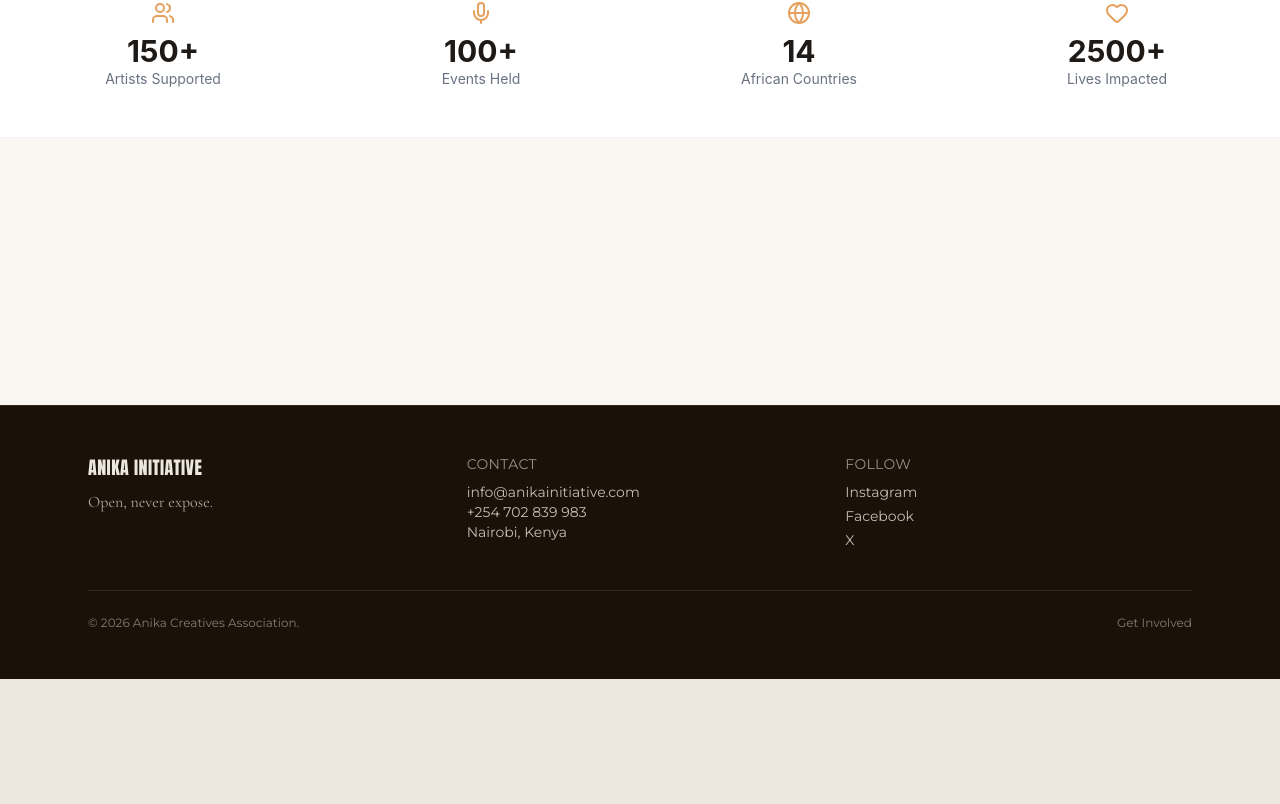
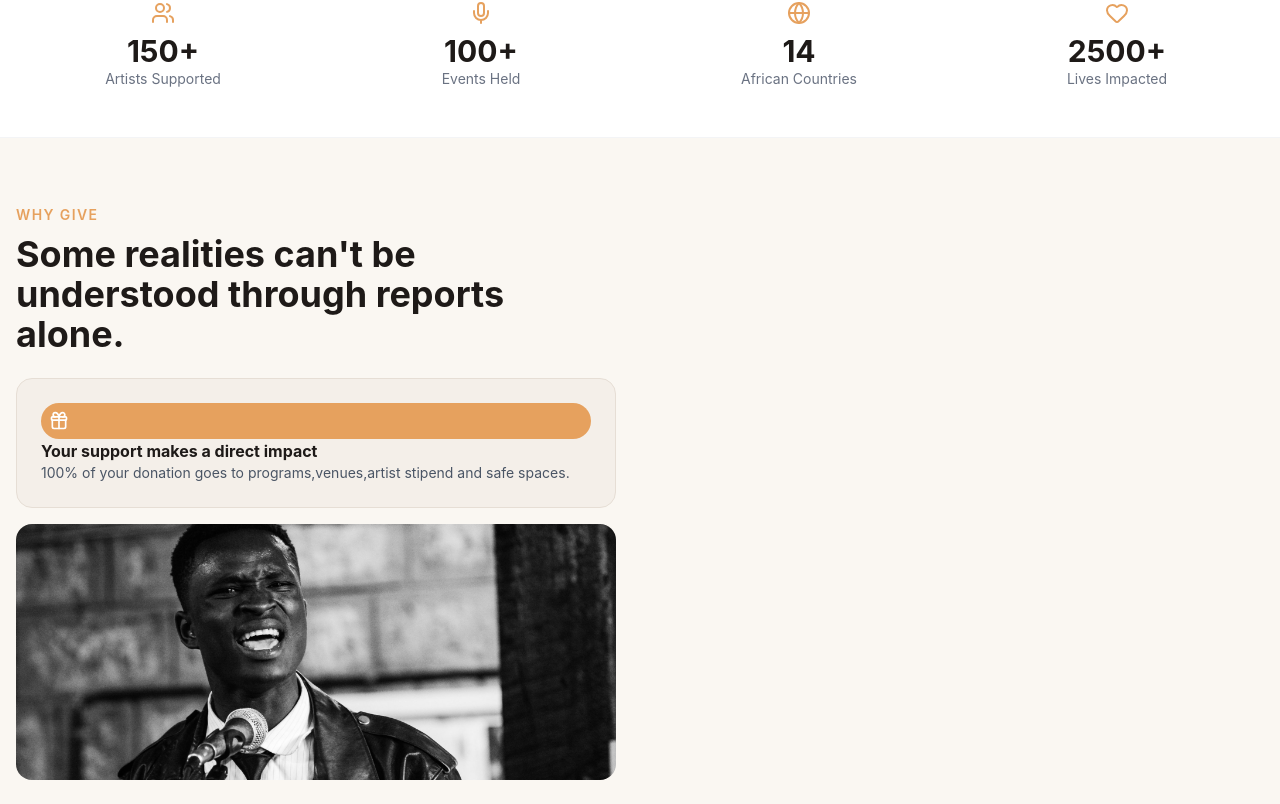
Before and after one commit to Jkosencha/Anika-Initiative, a React (Vite) app: page /donate in a window 1280 px wide. Shown: the part 456-1260 px from the top of the page. Before the commit the page ends 1135 px from the top, so only its background shows below. Built offline with nearby package versions, Linux system fonts and the light colour scheme.

Commit message:
feat: added image section with immage placeholder

```diff
--- a/src/pages/Donate.jsx
+++ b/src/pages/Donate.jsx
@@ -110,6 +110,37 @@ const DonationPage = () => {
           })}
         </div>
       </section>
+
+      <section className="py-16 px-4 max-w-7xl mx-auto">
+        <div className="grid grid-cols-1 lg:grid-cols-2 gap-12 items-start">
+          <div>
+            <span className="text-[#E6A15E] font-semibold text-sm tracking-widest uppercase">Why Give</span>
+            <h2 className="text-3xl md:text-4xl font-bold mt-2 mb-6">Some realities can't be understood through reports alone.</h2>
+
+            <div className="space-y-4">
+              <div className="bg-[#F4EFE9] p-6 rounded-2xl border border-[#E6DED5]">
+                <div className="flex-items-start gap-4">
+                  <div className="bg-[#E6A15E] p-2 rounded-full flex-shrink-0">
+                    <Gift className="w-5 h-5 text-white"/>
+                  </div>
+                  <div>
+                    <h4 className="font-bold">Your support makes a direct impact</h4>
+                    <p className="text-sm text-gray-600">100% of your donation goes to programs,venues,artist stipend and safe spaces.</p>
+                  </div>
+                </div>
+              </div>
+
+              <div className="w-full h-64 bg-[#E6DED5] rounded-2xl flex irems-center justify-center text-[#8a8074] overflow-hidden">
+                {/* <span className="ml-2 font-medium">YOU IMPATIENT WAIT FOR IMAGE MEHN</span> */}
+                <img
+                src="/public/image6.jpg"
+                alt="Spoken word"
+                className="w-full h-full object-cover"/>
+              </div>
+            </div>
+          </div>
+        </div>
+      </section>
     </div>
   )
 };
```
